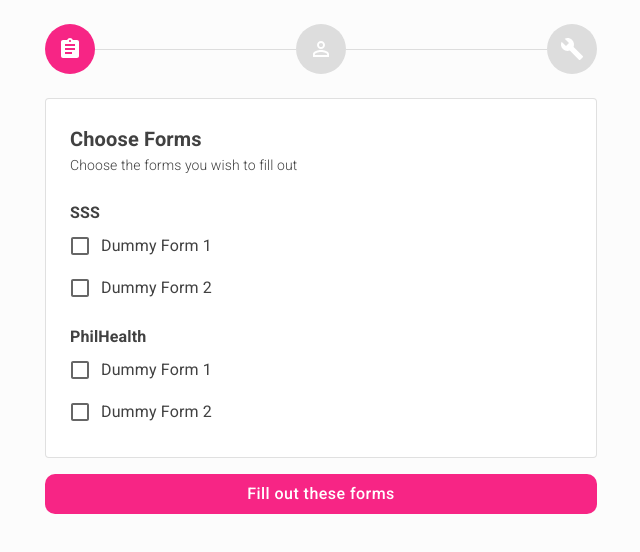
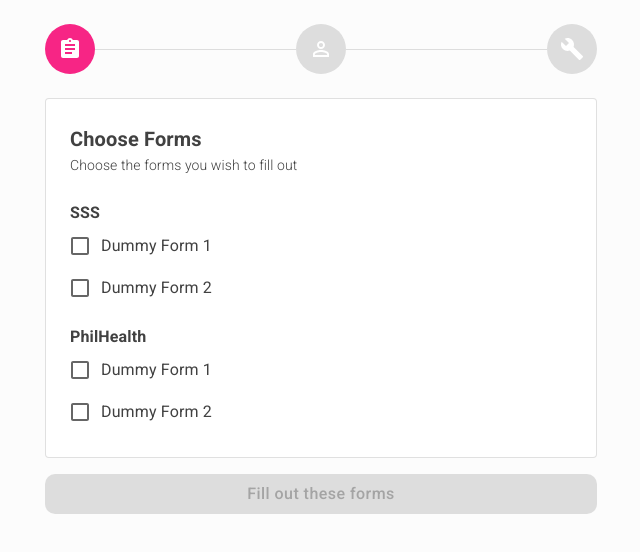
Before and after one commit to ryanarnold/formhub, a Next.js app: page /start/forms in a window 1280 px wide. Shown: the top 552 px of the page, without its empty margins (319-959 px from the left). Built offline with nearby package versions, Linux system fonts and the light colour scheme.

Commit message:
feat(start): disable forms button if no forms are selected

```diff
--- a/components/pages/forms.tsx
+++ b/components/pages/forms.tsx
@@ -44,10 +44,16 @@ function StartFormsPage({ selectedForms, addFormCB, removeFormCB }: Props) {
       </PaperWithHeading>
 
       <Box marginTop={2}>
-        <Link href="/start/data">
-          <Button variant="contained" fullWidth>
-            Fill out these forms
-          </Button>
+        <Link href="/start/data" aria-disabled>
+          {selectedForms.length > 0 ? (
+            <Button variant="contained" fullWidth>
+              Fill out these forms
+            </Button>
+          ) : (
+            <Button variant="contained" disabled fullWidth>
+              Fill out these forms
+            </Button>
+          )}
         </Link>
       </Box>
     </Container>
```
